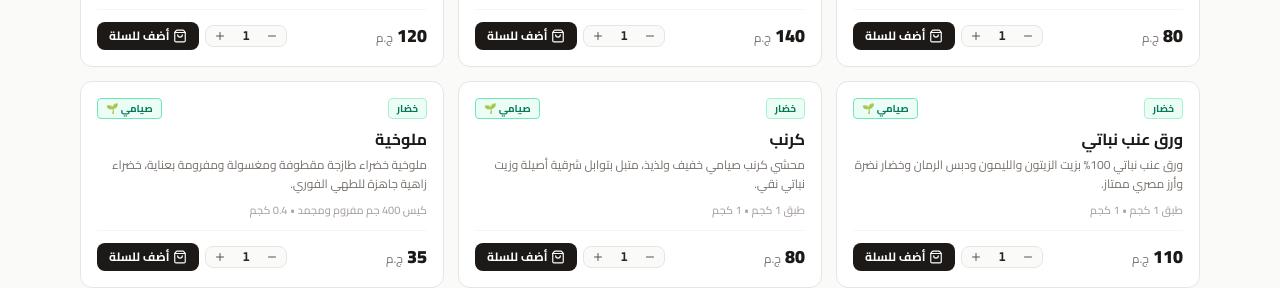
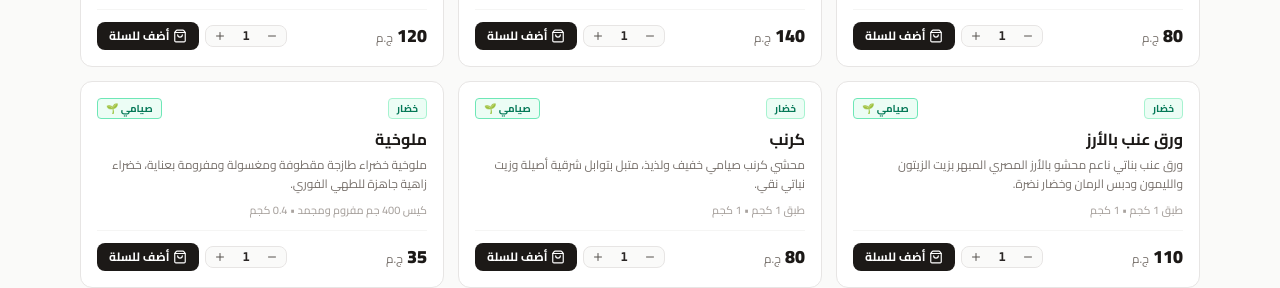
Before and after one commit to Kerollos0Samy0/Bonneappetit, a React (Vite) app: page / in a window 1280 px wide. Shown: the part 2160-2448 px from the top of the page. Built offline with nearby package versions, Linux system fonts and the light colour scheme.

Commit message:
fix: rename 'ورق عنب نباتي' to 'ورق عنب بالأرز'

```diff
--- a/src/App.jsx
+++ b/src/App.jsx
@@ -130,7 +130,22 @@ export default function App() {
   const [products, setProducts] = useState(() => {
     try {
       const saved = localStorage.getItem('bonne_appetit_products_v2');
-      return saved ? JSON.parse(saved) : PRODUCTS;
+      if (saved) {
+        const parsed = JSON.parse(saved);
+        return parsed.map((p) => {
+          if (p.id === 'v1' || (p.name && p.name.includes('ورق عنب نباتي'))) {
+            return {
+              ...p,
+              name: 'ورق عنب بالأرز',
+              description: p.description?.includes('ورق عنب نباتي')
+                ? 'ورق عنب بناتي ناعم محشو بالأرز المصري المبهر بزيت الزيتون والليمون ودبس الرمان وخضار نضرة.'
+                : p.description
+            };
+          }
+          return p;
+        });
+      }
+      return PRODUCTS;
     } catch (e) {
       return PRODUCTS;
     }
--- a/src/data/products.js
+++ b/src/data/products.js
@@ -424,12 +424,12 @@ export const PRODUCTS = [
   // ==========================================
   {
     id: "v1",
-    name: "ورق عنب نباتي",
+    name: "ورق عنب بالأرز",
     category: "vegetables",
     price: 110,
     unit: "طبق 1 كجم",
     weightKg: 1.0,
-    description: "ورق عنب نباتي 100% بزيت الزيتون والليمون ودبس الرمان وخضار نضرة وأرز مصري ممتاز.",
+    description: "ورق عنب بناتي ناعم محشو بالأرز المصري المبهر بزيت الزيتون والليمون ودبس الرمان وخضار نضرة.",
     isFasting: true
   },
   {
--- a/src/data/translations.js
+++ b/src/data/translations.js
@@ -672,9 +672,9 @@ export const PRODUCT_TRANSLATIONS_EN = {
     description: "Classic Egyptian macaroni béchamel tray loaded with minced beef and golden mozzarella crust."
   },
   v1: {
-    name: "Vegan Stuffed Vine Leaves",
+    name: "Stuffed Vine Leaves with Rice",
     unit: "1 kg tray",
-    description: "100% plant-based grape leaves with extra virgin olive oil, lemon, pomegranate molasses and Egyptian rice."
+    description: "Tender grape leaves stuffed with spiced Egyptian rice, extra virgin olive oil, lemon, pomegranate molasses and fresh herbs."
   },
   v2: {
     name: "Vegan Stuffed Cabbage",
```
